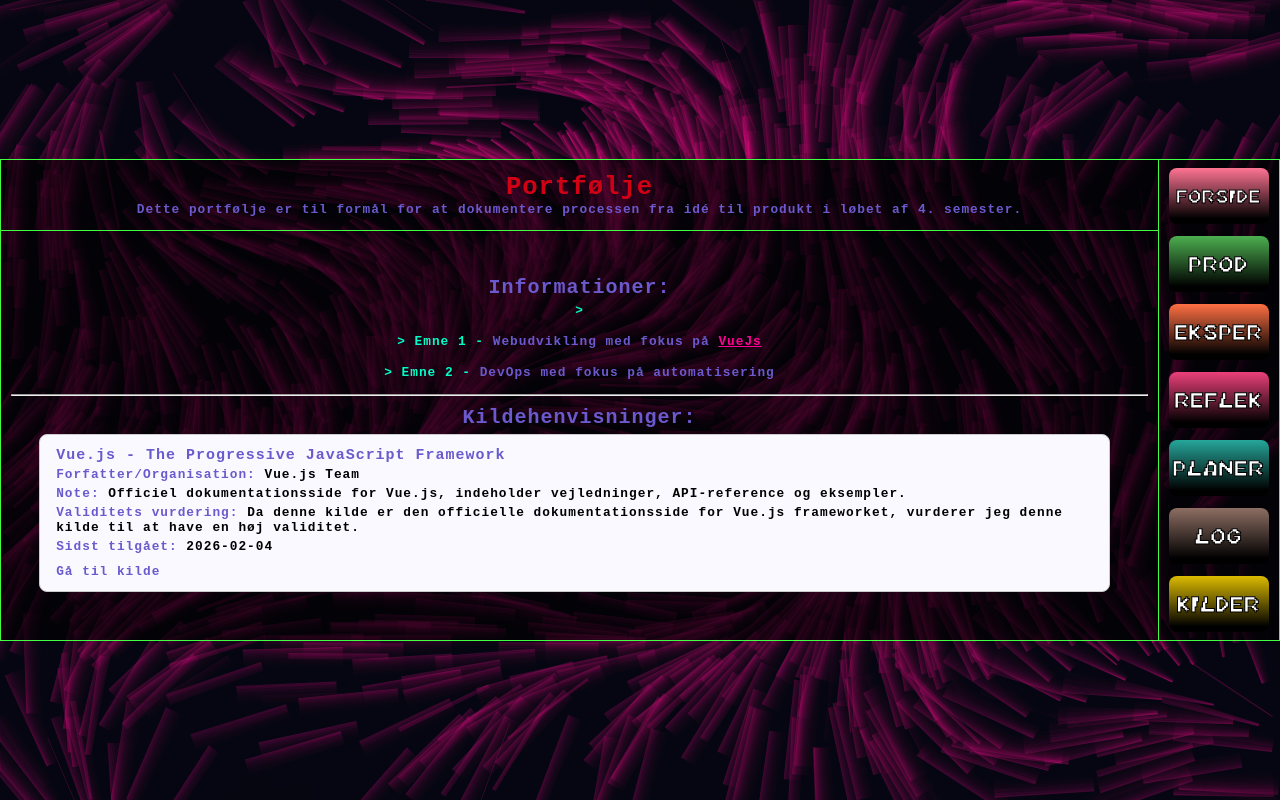
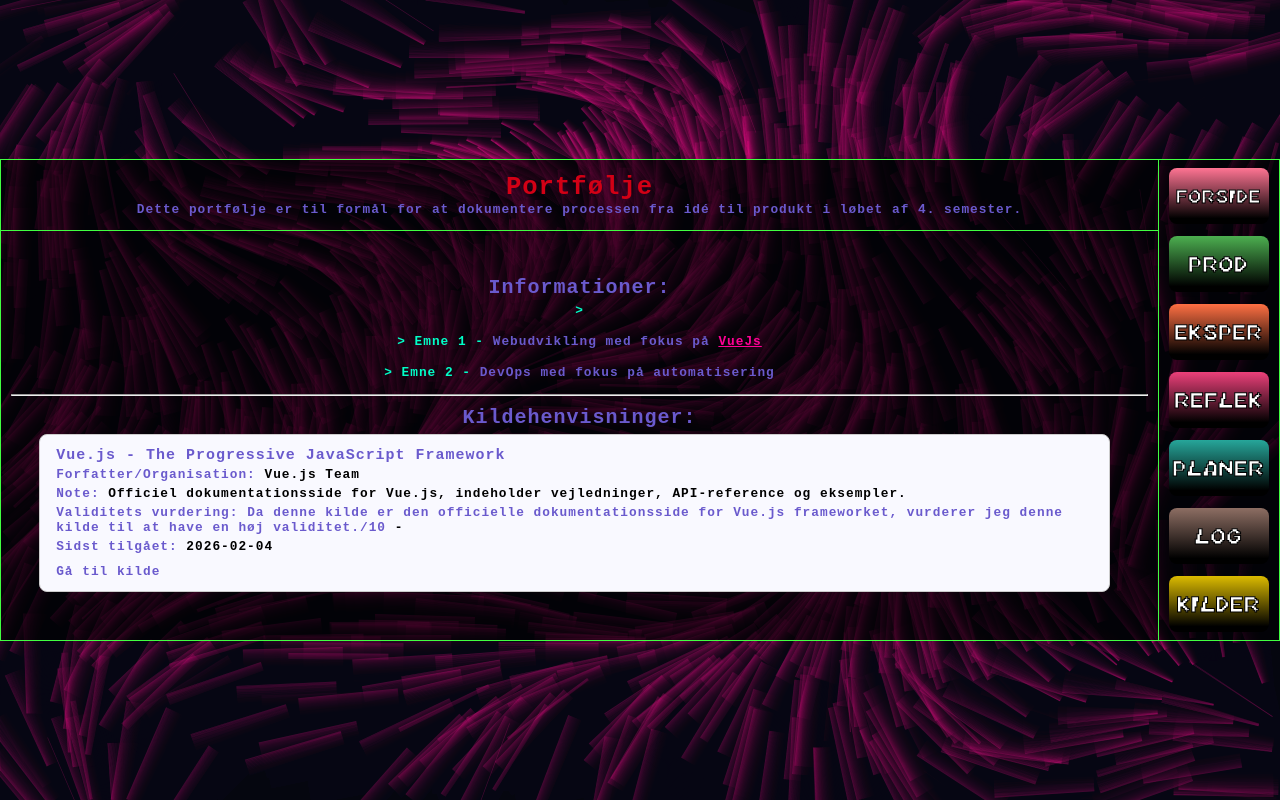
Before and after one commit to Gatherer4466/gatherer4466.github.io, a Vue app: page /literature in a window 1280 px wide. Built offline with nearby package versions, Linux system fonts and the light colour scheme.

Commit message:
add more niche stuff

```diff
--- a/src/components/viewSpecific/literature/SourceCard.vue
+++ b/src/components/viewSpecific/literature/SourceCard.vue
@@ -3,16 +3,33 @@
     <h3>{{ title }}</h3>
     <p><strong>Forfatter/Organisation:</strong> {{ author }}</p>
     <p v-if="note"><strong>Note:</strong> {{ note }}</p>
-    <p><strong>Validitets vurdering:</strong> {{ validity }}</p>
+    <p>
+      <strong>Validitets vurdering: </strong>
+      <span :style="{ color: validityColor }">
+        {{ validity }}
+      </span>
+      <span>/10</span> - {{ validityNote }}
+    </p>
+
+
     <p><strong>Sidst tilgået:</strong> {{ accessed }}</p>
     <a :href="url" target="_blank" rel="noopener">Gå til kilde</a>
   </div>
 </template>
 
 <script setup lang="ts">
-import type { Source } from '@/types/source';
+import { computed } from 'vue'
+import type { Source } from '@/types/source'
 
-const props = defineProps<Source>();
+const props = defineProps<Source>()
+
+const validityColor = computed(() => {
+  const value = Math.min(10, Math.max(0, props.validity))
+
+  const hue = (value / 10) * 120
+
+  return `hsl(${hue}, 70%, 45%)`
+})
 </script>
 
 <style scoped>
@@ -33,9 +50,11 @@ const props = defineProps<Source>();
   color: slateblue;
 }
 
-.source-card strong {
+.source-card strong,
+.source-card span {
   color: slateblue;
 }
+
 
 .source-card p {
   margin: 4px 0;
```
